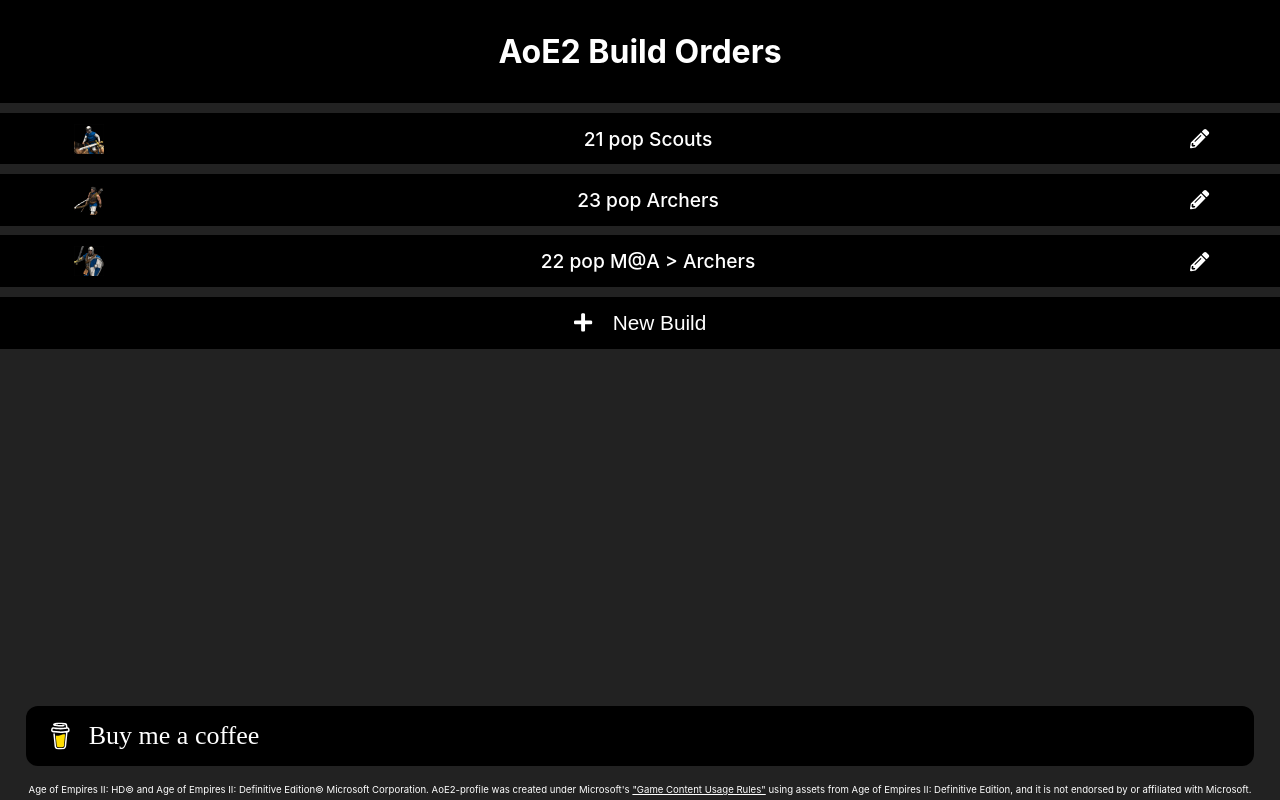
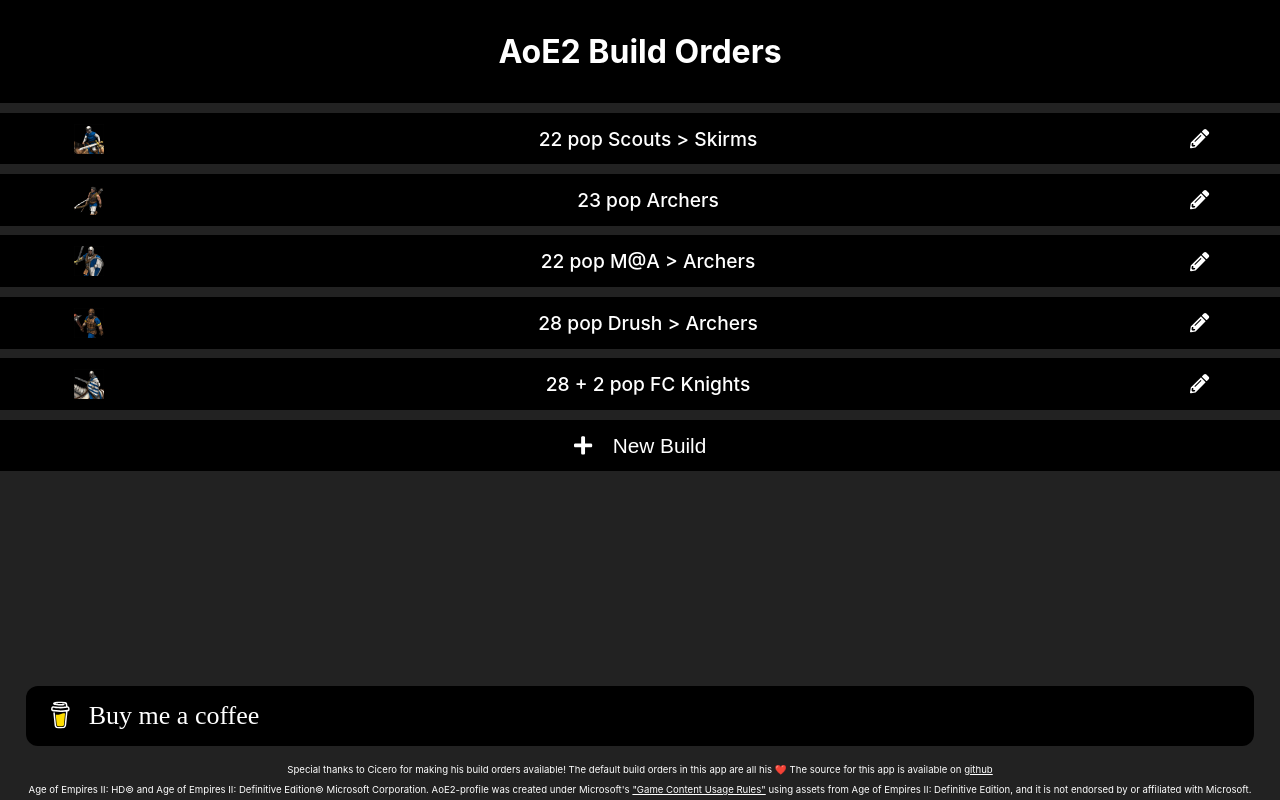
Before and after one commit to Rahien/aoe2-build-orders, a React (Create React App) app in the folder frontend/: page / in a window 1280 px wide. Built offline with nearby package versions, Linux system fonts and the light colour scheme.

Commit message:
added more build orders

```diff
--- a/frontend/src/App.scss
+++ b/frontend/src/App.scss
@@ -236,7 +236,7 @@
     align-items: center;
   }
   .buildorderstep-icon {
-    background-size: 1900%;
+    background-size: 2000%;
     width: 30px;
     height: 30px;
     margin-top: 5px;
--- a/frontend/src/App.tsx
+++ b/frontend/src/App.tsx
@@ -30,6 +30,7 @@
           </Switch>
         </Router>
         <BMC/>
+        <div className="wrap-960 game-content-useage-notice">Special thanks to Cicero for making his build orders available! The default build orders in this app are all his <span role="img" aria-label="heart">❤️</span> The source for this app is available on <a href="https://github.com/Rahien/aoe2-build-orders" target="_blank" rel="noopener noreferrer">github</a></div>
         <div className="wrap-960 game-content-useage-notice">Age of Empires II: HD© and Age of Empires II: Definitive Edition© Microsoft Corporation. AoE2-profile was created under Microsoft's <a href="https://www.xbox.com/en-US/developers/rules" target="_blank" rel="noopener noreferrer">"Game Content Usage Rules"</a> using assets from Age of Empires II: Definitive Edition, and it is not endorsed by or affiliated with Microsoft.</div>
       </div>
     </div>
--- a/frontend/src/StepIcon.tsx
+++ b/frontend/src/StepIcon.tsx
@@ -26,6 +26,7 @@
   'eagle',
   'mango',
   'unique',
+  'knight',
   'skirmisher',
   'archer',
   'militia',
@@ -45,6 +46,7 @@
   'elephant',
   'galley',
   'lancer',
+  'ballistics',
   'builder',
   'fishingship',
   'miningcamp',
@@ -64,6 +66,7 @@
   'monk',
   'spear',
   'ca',
+  'tower',
   'nothing'
 ];
 
@@ -87,8 +90,8 @@
   if(position < 0){
     position = 0;
   }
-  const positionX = Math.floor(position % 19);
-  const positionY = Math.floor(position / 19);
+  const positionX = Math.floor(position % 20);
+  const positionY = Math.floor(position / 20);
   const style = {
     backgroundPositionY: `${positionY * -scale}px`,
     backgroundPositionX: `${positionX * -scale}px`
--- a/frontend/src/defaultBuildOrders.ts
+++ b/frontend/src/defaultBuildOrders.ts
@@ -2,7 +2,7 @@
 
 export const defaultBuildOrders:{[id:string]: IBuildOrder} = {
   "1": {
-    name: "21 pop Scouts",
+    name: "22 pop Scouts > Skirms",
     id: "1",
     icon: "scout",
     steps: [
@@ -27,6 +27,10 @@
       {
         kind: "create",
         target: "boar"
+      },
+      {
+        kind: "create",
+        target: "sheep"
       },
       {
         kind: "build",
@@ -58,7 +62,12 @@
       {
         kind: "create",
         target: "boar",
-        number: 6
+        number: 2
+      },
+      {
+        kind: "create",
+        target: "wood",
+        number: 4
       },
       {
         kind: "loom"
@@ -67,7 +76,13 @@
         kind:"move",
         from: "sheep",
         target: "wood",
-        number: 5
+        number: 3
+      },
+      {
+        kind:"move",
+        from: "boar",
+        target: "farm",
+        number: 2
       },
       {
         kind: "age2"
@@ -87,28 +102,17 @@
         kind:"move",
         from: "sheep",
         target: "farm",
-        number: 7
+        number: 4
       },
       {
         kind:"create",
         target: "farm",
-        number: 10
+        number: 8
       },
       {
-        kind:"move",
-        from: "berries",
-        target: "gold",
-        number: 4
-      },
-      {
-        kind:"create",
-        target: "gold",
-        number: 1
-      },
-      {
-        kind:"create",
-        target: "farm",
-        number: 2
+        kind:"build",
+        from: "builder",
+        build: "range"
       },
       {
         kind:"build",
@@ -116,7 +120,22 @@
         build: "blacksmith"
       },
       {
+        kind:"create",
+        target: "wood",
+        number: 2
+      },
+      {
+        kind:"create",
+        target: "gold",
+        number: 4
+      },
+      {
         kind: "wheelbarrow"
+      },
+      {
+        kind:"create",
+        target: "farm",
+        number: 4
       },
       {
         kind: "age3"
@@ -289,7 +308,7 @@
       {
         kind: "create",
         target: "boar",
-        number: 2
+        number: 1
       },
       {
         kind: "build",
@@ -316,7 +335,8 @@
       },
       {
         kind: "create",
-        target: "berries"
+        target: "berries",
+        number: 2
       },
       {
         kind: "create",
@@ -354,7 +374,7 @@
         kind:"move",
         from: "sheep",
         target: "wood",
-        number: 7
+        number: 4
       },
       {
         kind:"move",
@@ -370,8 +390,10 @@
         techs: ['doublebitaxe', 'manatarmsupgrade']
       },
       {
-        kind: "create",
-        target: "wood"
+        kind: "move",
+        target: "wood",
+        from: "sheep",
+        number: 3
       },
       {
         kind: "build",
@@ -394,6 +416,10 @@
         build: "blacksmith"
       },
       {
+        kind: "create",
+        target: "wood"
+      },
+      {
         kind:"create",
         target: "gold",
         number: 4
@@ -402,19 +428,312 @@
         kind: "move",
         from: "berries",
         target: "farm",
-        number: 2
+        number: 3
       },
       {
         kind:"create",
         target: "farm",
-        number: 13
+        number: 10
       },
       {
         kind:"wheelbarrow",
       },
       {
+        kind:"create",
+        target: "farm",
+        number: 3
+      },
+      {
         kind: "age3"
       }
     ]
+  },
+  "4": {
+    name: "28 pop Drush > Archers",
+    id: "4",
+    icon: "militia",
+    steps: [
+      {
+        kind: "build",
+        build: "house",
+        buildAmount: 2,
+        from: "nothing",
+        number: 4,
+        target: "sheep"
+      },
+      {
+        kind: "create",
+        number: 2,
+        target: "sheep"
+      },
+      {
+        kind: "create",
+        target: "wood",
+        number: 4
+      },
+      {
+        kind: "create",
+        target: "boar",
+        number: 1
+      },
+      {
+        kind: "build",
+        from: "villager",
+        build: "house",
+        buildAmount: 2,
+        target: "berries"
+      },
+      {
+        kind: "build",
+        from: "villager",
+        build: "mill",
+        target: "berries"
+      },
+      {
+        kind: "create",
+        target: "berries",
+      },
+      {
+        kind:"move",
+        from: "boar",
+        target: "boar",
+        targetText: "2"
+      },
+      {
+        kind: "create",
+        target: "berries"
+      },
+      {
+        kind: "create",
+        target: "gold",
+        targetText: "10"
+      },
+      {
+        kind: "build",
+        build: "barracks",
+        target: "builder"
+      },
+      {
+        kind: "build",
+        build: "militia",
+        from: "nothing",
+        buildAmount: 3,
+        duringPrevious: true
+      },
+      {
+        kind: "move",
+        from: "gold",
+        target: "wood"
+      },
+      {
+        kind: "create",
+        target: "sheep",
+        number: 8
+      },
+      {
+        kind: "move",
+        target: "farm",
+        from: "sheep",
+        number: 3
+      },
+      {
+        kind: "loom"
+      },
+      {
+        kind: "move",
+        target: "wood",
+        from: "sheep",
+        number: 7
+      },
+      {
+        kind: "move",
+        target: "gold",
+        from: "sheep",
+        number: 4
+      },
+      {
+        kind: "age2"
+      },
+      {
+        kind: "research",
+        techs: ['doublebitaxe', 'manatarmsupgrade']
+      },
+      {
+        kind: "build",
+        from: "berries",
+        build: "range",
+        buildAmount: 2,
+        number: 2,
+        target: "gold"
+      },
+      {
+        kind: "build",
+        build: "archer",
+        from: "range",
+        buildAmount: 20,
+        duringPrevious: true
+      },
+      {
+        kind: "build",
+        from: "builder",
+        build: "blacksmith"
+      },
+      {
+        kind: "create",
+        target: "gold",
+        number: 2
+      },
+      {
+        kind:"move",
+        target: "farms",
+        number: 2,
+        from: "berries"
+      },
+      {
+        kind:"create",
+        target: "farm",
+        number: 11
+      },
+      {
+        kind:"wheelbarrow",
+      },
+      {
+        kind:"create",
+        target: "farm",
+        number: 2
+      },
+      {
+        kind: "age3"
+      }
+    ]
+  },
+  "5":{
+    name: "28 + 2 pop FC Knights",
+    id: "5",
+    icon: "knight",
+    steps: [
+      {
+        kind: "build",
+        build: "house",
+        buildAmount: 2,
+        from: "nothing",
+        number: 4,
+        target: "sheep"
+      },
+      {
+        kind: "create",
+        number: 2,
+        target: "sheep"
+      },
+      {
+        kind: "create",
+        target: "wood",
+        number: 4
+      },
+      {
+        kind: "create",
+        target: "boar",
+        number: 1
+      },
+      {
+        kind: "build",
+        from: "villager",
+        build: "house",
+        buildAmount: 2,
+        target: "berries"
+      },
+      {
+        kind: "build",
+        from: "villager",
+        build: "mill",
+        target: "berries"
+      },
+      {
+        kind: "create",
+        target: "berries",
+      },
+      {
+        kind:"move",
+        from: "boar",
+        target: "boar",
+        targetText: "2"
+      },
+      {
+        kind: "create",
+        target: "berries"
+      },
+      {
+        kind: "create",
+        target: "boar",
+        number: 2
+      },
+      {
+        kind: "move",
+        number: 2,
+        from: "boar",
+        target: "farm"
+      },
+      {
+        kind: "create",
+        number: 6,
+        target: "wood"
+      },
+      {
+        kind: "create",
+        number: 3,
+        target: "gold"
+      },
+      {
+        kind: "loom"
+      },
+      {
+        kind: "age2"
+      },
+      {
+        kind: "move",
+        target: "farm",
+        from: "sheep",
+        number: 7,
+        duringPrevious: true
+      },
+      {
+        kind: "build",
+        from: "berries",
+        build: "barracks",
+        target: "builder",
+        duringPrevious: true
+      },
+      {
+        kind: "build",
+        from: "builder",
+        build: "blacksmith"
+      },
+      {
+        kind: "build",
+        from: "builder",
+        build: "stable"
+      },
+      {
+        kind: "create",
+        number: 2,
+        target: "gold"
+      },
+      {
+        kind: "age3"
+      },
+      {
+        kind: "move",
+        from: "berries",
+        number: 2,
+        target: "farm"
+      },
+      {
+        kind: "build",
+        from: "builder",
+        build: "stable",
+        duringPrevious: true
+      },
+
+    ]
   }
 };
```
Also changed, not shown: frontend/public/icons.png.
